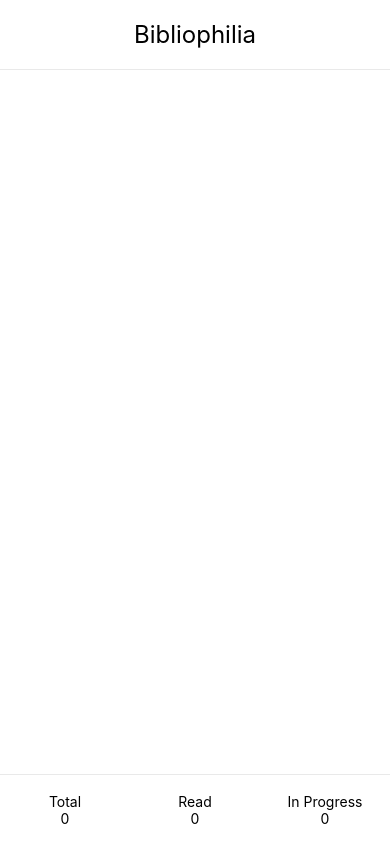
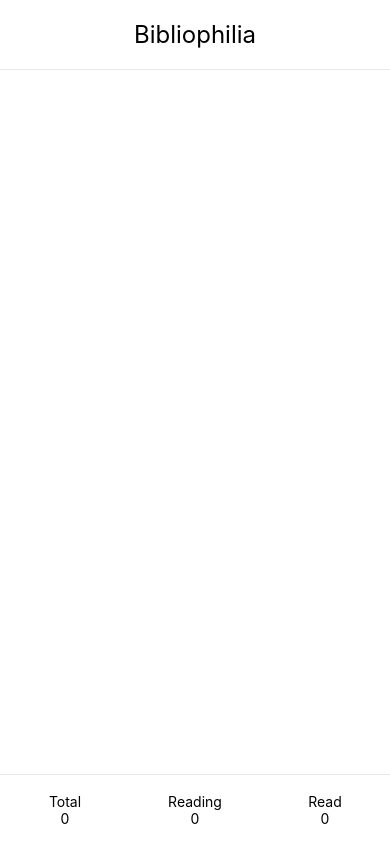
Before and after one commit to abduljawwad/bibliophilia, a React Native app: screen / in a window 390 px wide. Built offline with nearby package versions, Linux system fonts and the light colour scheme.

Commit message:
feat: edited display counters

```diff
--- a/App.js
+++ b/App.js
@@ -16,11 +16,11 @@ export default function App() {
           <Text style={styles.footerText}>0</Text>
         </View>
         <View style={styles.footerComponent}>
-          <Text style={styles.footerText}>Read</Text>
+          <Text style={styles.footerText}>Reading</Text>
           <Text style={styles.footerText}>0</Text>
         </View>
         <View style={styles.footerComponent}>
-          <Text style={styles.footerText}>In Progress</Text>
+          <Text style={styles.footerText}>Read</Text>
           <Text style={styles.footerText}>0</Text>
         </View>
       </View>
```
